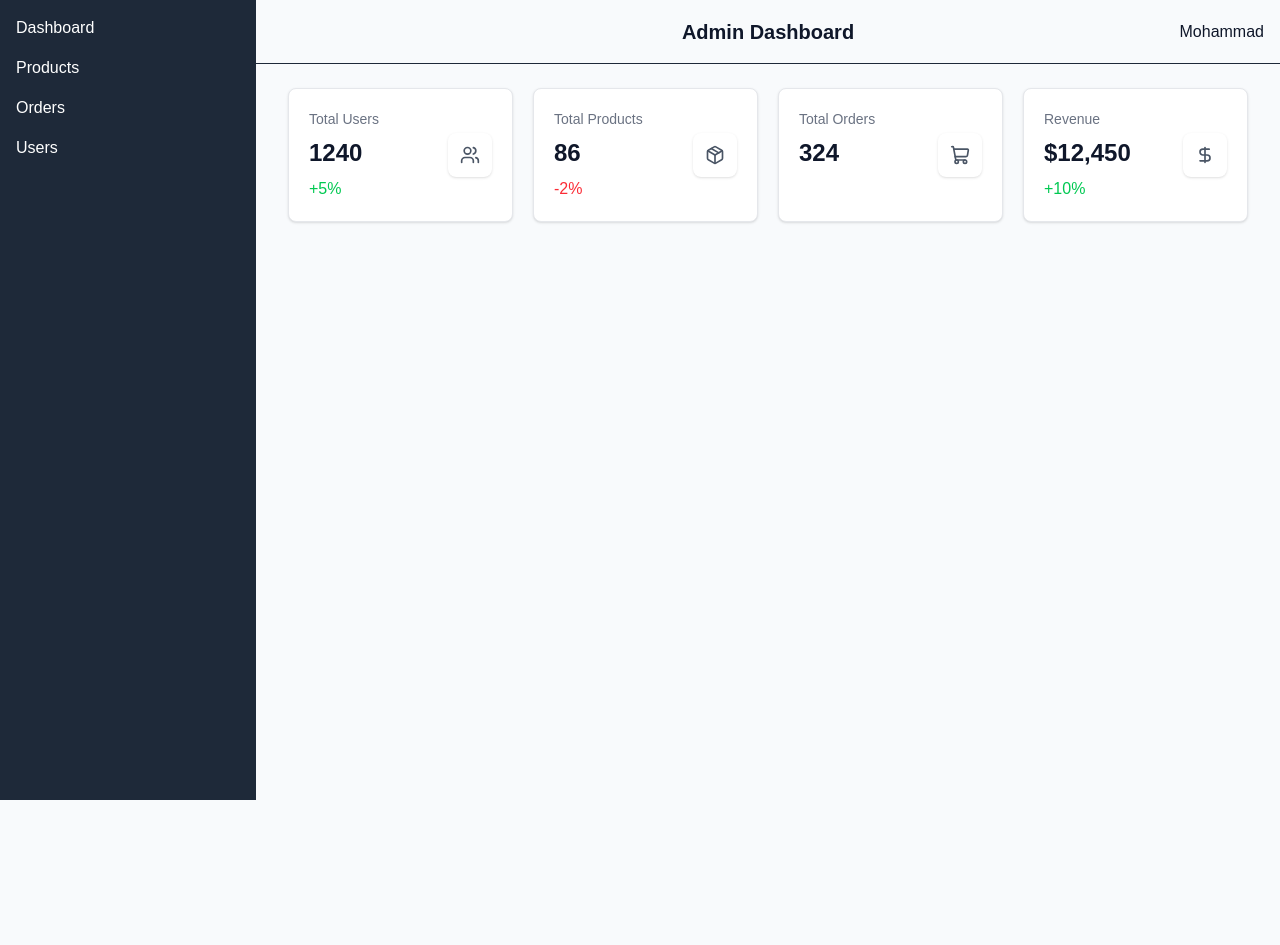
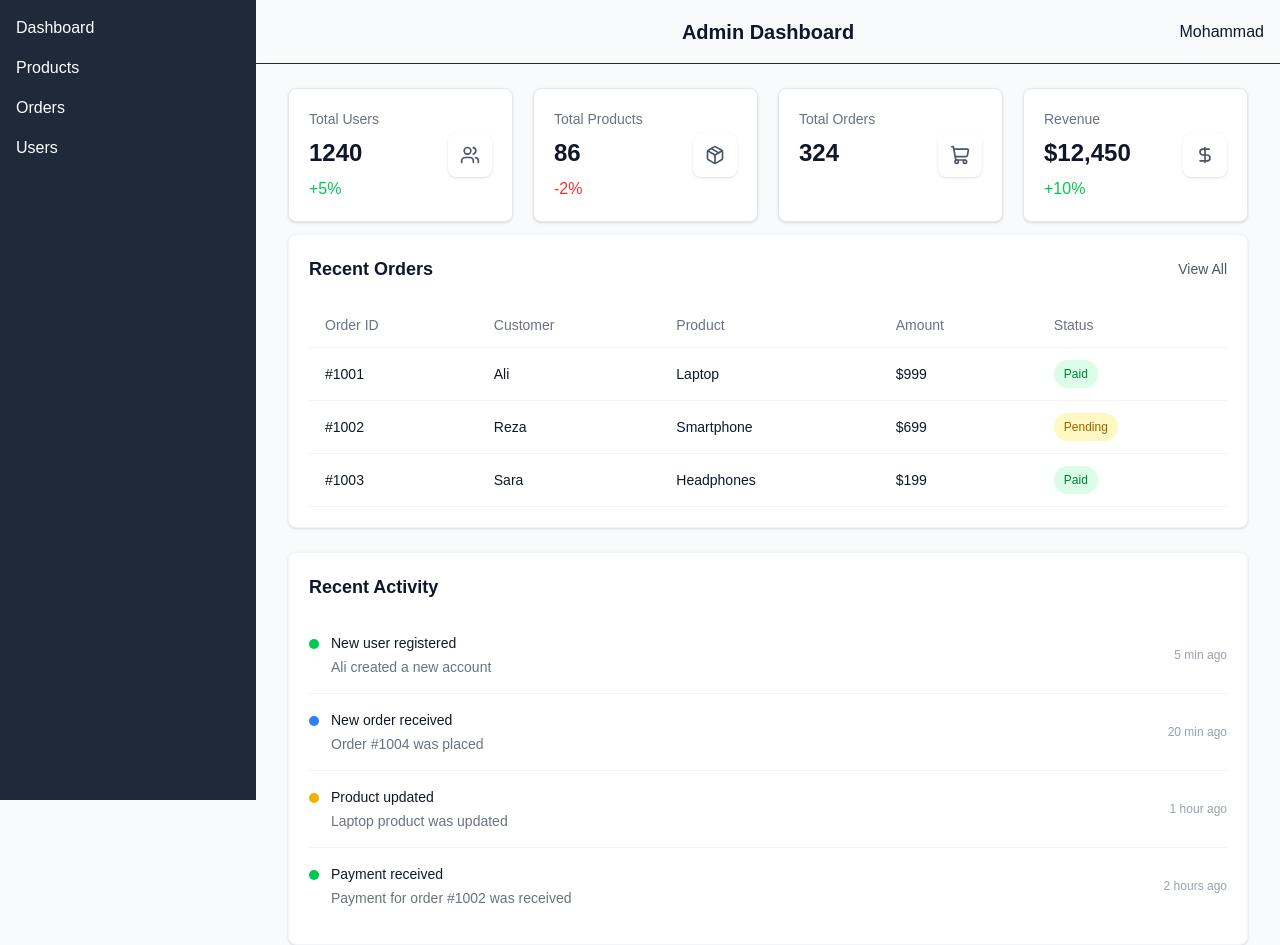
Before and after one commit to mohammad-shirani-developer/admin-dashboard, a Next.js app: page /dashboard in a window 1280 px wide. Before the commit the page ends 800 px from the top, so only its background shows below. Built offline with nearby package versions, Linux system fonts and the light colour scheme.

Commit message:
feat: add dashboard activity overview and RecentOrders

```diff
--- /dev/null
+++ b/app/dashboard/components/ActivityOverview.tsx
@@ -0,0 +1,77 @@
+const activities = [
+  {
+    id: 1,
+    title: "New user registered",
+    description: "Ali created a new account",
+    time: "5 min ago",
+    type: "user",
+  },
+  {
+    id: 2,
+    title: "New order received",
+    description: "Order #1004 was placed",
+    time: "20 min ago",
+    type: "order",
+  },
+  {
+    id: 3,
+    title: "Product updated",
+    description: "Laptop product was updated",
+    time: "1 hour ago",
+    type: "product",
+  },
+  {
+    id: 4,
+    title: "Payment received",
+    description: "Payment for order #1002 was received",
+    time: "2 hours ago",
+    type: "payment",
+  },
+];
+
+const ActivityOverview = () => {
+  return (
+    <div className="rounded-lg border border-gray-100 bg-white p-5 shadow-sm">
+      <h2 className="text-lg font-semibold">Recent Activity</h2>
+
+      <div className="mt-4">
+        {activities.map((activity) => (
+          <div
+            key={activity.id}
+            className="flex flex-col gap-2 border-b border-gray-100 py-4 sm:flex-row sm:items-center sm:justify-between last:border-b-0"
+          >
+            <div className="flex items-start gap-3">
+              <span
+                className={`mt-1.5 h-2.5 w-2.5 shrink-0 rounded-full ${
+                  activity.type === "user"
+                    ? "bg-green-500"
+                    : activity.type === "order"
+                      ? "bg-blue-500"
+                      : activity.type === "product"
+                        ? "bg-yellow-500"
+                        : "bg-green-500"
+                }`}
+              />
+
+              <div>
+                <p className="text-sm font-medium text-gray-900">
+                  {activity.title}
+                </p>
+
+                <p className="mt-1 text-sm text-gray-500">
+                  {activity.description}
+                </p>
+              </div>
+            </div>
+
+            <span className="shrink-0 text-xs text-gray-400">
+              {activity.time}
+            </span>
+          </div>
+        ))}
+      </div>
+    </div>
+  );
+};
+
+export default ActivityOverview;
--- /dev/null
+++ b/app/dashboard/components/RecentOrders.tsx
@@ -0,0 +1,82 @@
+const orders = [
+  {
+    id: "#1001",
+    customer: "Ali",
+    product: "Laptop",
+    amount: "$999",
+    status: "Paid",
+  },
+  {
+    id: "#1002",
+    customer: "Reza",
+    product: "Smartphone",
+    amount: "$699",
+    status: "Pending",
+  },
+  {
+    id: "#1003",
+    customer: "Sara",
+    product: "Headphones",
+    amount: "$199",
+    status: "Paid",
+  },
+];
+
+const RecentOrders = () => {
+  return (
+    <div className="rounded-lg border border-gray-100 bg-white p-5 shadow-sm">
+      <div className="flex items-center justify-between">
+        <h2 className="text-lg font-semibold">Recent Orders</h2>
+
+        <button className="text-sm font-medium text-gray-600 hover:text-gray-900">
+          View All
+        </button>
+      </div>
+
+      <div className="mt-5 overflow-x-auto">
+        <table className="w-full min-w-[700px]  text-left text-sm">
+          <thead>
+            <tr className="border-b border-gray-100 text-gray-500 ">
+              <th className=" px-4 py-3 font-medium">Order ID</th>
+              <th className=" px-4 py-3 font-medium">Customer</th>
+              <th className=" px-4 py-3 font-medium">Product</th>
+              <th className=" px-4 py-3 font-medium">Amount</th>
+              <th className=" px-4 py-3 font-medium">Status</th>
+            </tr>
+          </thead>
+
+          <tbody>
+            {orders.map((order) => (
+              <tr
+                key={order.id}
+                className="border-b border-gray-100  transition-colors hover:bg-gray-50"
+              >
+                <td className="px-4 py-3 font-medium text-gray-900">
+                  {order.id}
+                </td>
+                <td className="px-4 py-3">{order.customer}</td>
+                <td className="px-4 py-3">{order.product}</td>
+                <td className="px-4 py-3 font-medium text-gray-900">
+                  {order.amount}
+                </td>
+                <td className="px-4 py-3">
+                  <span
+                    className={` inline-flex items-center rounded-full px-2.5 py-1 text-xs font-medium leading-5 ${
+                      order.status === "Paid"
+                        ? "bg-green-100 text-green-700"
+                        : "bg-yellow-100 text-yellow-700"
+                    }`}
+                  >
+                    {order.status}
+                  </span>
+                </td>
+              </tr>
+            ))}
+          </tbody>
+        </table>
+      </div>
+    </div>
+  );
+};
+
+export default RecentOrders;
--- a/app/dashboard/page.tsx
+++ b/app/dashboard/page.tsx
@@ -1,4 +1,6 @@
 import { DollarSign, Package, ShoppingCart, Users } from "lucide-react";
+import ActivityOverview from "./components/ActivityOverview";
+import RecentOrders from "./components/RecentOrders";
 import StatCard from "./components/StatCard";
 
 const stats = [
@@ -33,7 +35,8 @@ const stats = [
 
 const DashboardPage = () => {
   return (
-    <div className="mx-4 mt-6 grid grid-cols-1 gap-5 sm:mx-6 sm:grid-cols-2 xl:mx-8 xl:grid-cols-4">
+    <div className="mx-4 mt-6 sm:mx-6 lg:mx-8">
+      <div className="grid grid-cols-1 gap-5 sm:grid-cols-2 xl:grid-cols-4">
         {stats.map((stat) => (
           <StatCard
             key={stat.id}
@@ -44,6 +47,13 @@ const DashboardPage = () => {
           />
         ))}
       </div>
+      <div className="mt-3">
+        <RecentOrders />
+      </div>
+      <div className="mt-6">
+        <ActivityOverview />
+      </div>
+    </div>
   );
 };
 
```
Lines whose indentation alone changed are shown as unchanged.
